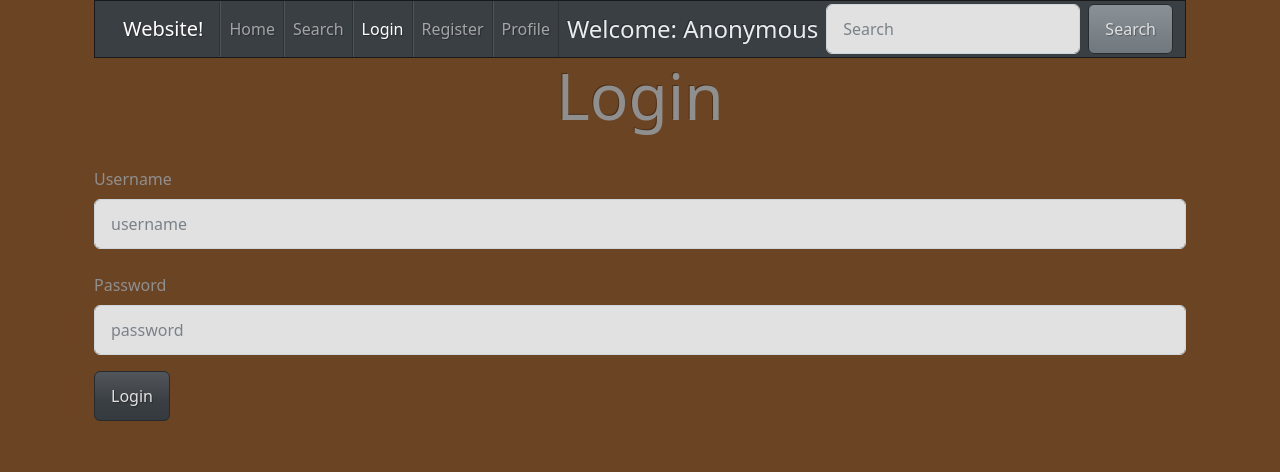
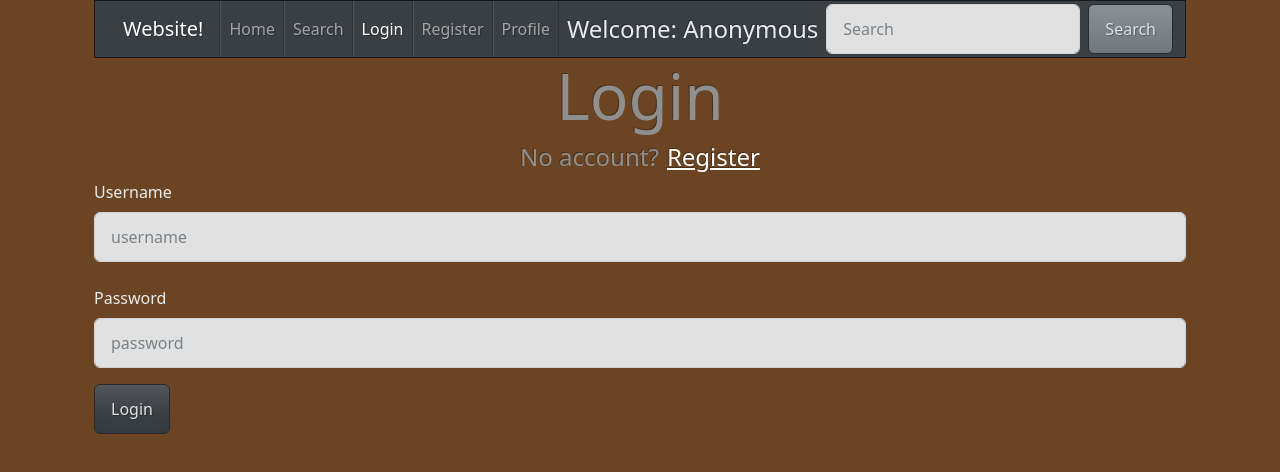
Before and after one commit to abstewart/spring23-webdev-final-project, a React (Create React App) app in the folder website/: page /login in a window 1280 px wide. Shown: the top 472 px of the page. Built offline with nearby package versions, Linux system fonts and the light colour scheme; no server answers.

Commit message:
added links between login and register pages and modified some formatting

```diff
--- a/website/src/pages/login/index.js
+++ b/website/src/pages/login/index.js
@@ -3,7 +3,7 @@ import {useEffect, useState} from "react";
 import {useDispatch, useSelector} from "react-redux";
 import {loginThunk} from "../../services/users/users-thunks";
 import {clearErrLoad} from "../../redux/users-reducer";
-import {useNavigate} from "react-router-dom";
+import {Link, useNavigate} from "react-router-dom";
 
 const LoginForm = () => {
 
@@ -30,10 +30,12 @@ const LoginForm = () => {
       <div className="container">
         <NavBar active={`login`}/>
         <h1 className={`display-3 text-center`}>Login</h1>
-
+        <h4 className={`text-center`}>
+          <span className={`pe-2`}>No account?</span><Link to={"/register"}>Register</Link>
+        </h4>
         <div>
           <div className="form-group">
-            <label className="form-label mt-4" htmlFor="login_username">Username</label>
+            <label className="form-label text-light" htmlFor="login_username">Username</label>
             <input
                 className="form-control"
                 id="login_username"
@@ -45,7 +47,7 @@ const LoginForm = () => {
             />
           </div>
           <div className="form-group justify-content-sm-center">
-            <label htmlFor="login_password" className="form-label mt-4">Password</label>
+            <label htmlFor="login_password" className="form-label mt-4 text-light">Password</label>
             <input type="password" className="form-control" id="login_password"
                    placeholder="password"
                    onChange={(e) => {
--- a/website/src/pages/register/index.js
+++ b/website/src/pages/register/index.js
@@ -2,7 +2,7 @@ import NavBar from "../../components/nav-bar";
 import {useDispatch, useSelector} from "react-redux";
 import {registerThunk} from "../../services/users/users-thunks";
 import {useEffect, useState} from "react";
-import {useNavigate} from "react-router-dom";
+import {Link, useNavigate} from "react-router-dom";
 import {clearErrLoad, setError} from "../../redux/users-reducer";
 
 //lots of examples here https://bootswatch.com/slate/
@@ -60,8 +60,11 @@ const Register = () => {
   return(
       <div className={`container`}>
         <NavBar active="register"/>
+          <h1 className={`display-3 text-center`}>Register</h1>
+          <h4 className={`text-center`}>
+              <span className={`pe-2`}>Already signed up?</span><Link to={"/login"}>Login</Link>
+          </h4>
           <div className={"signup-form"}>
-              <h1 className={`display-3 text-center`}>Register</h1>
               <div className={"form-group"}>
                   <div className={"row pt-3"}>
                       <div className="form-floating col-6">
```
